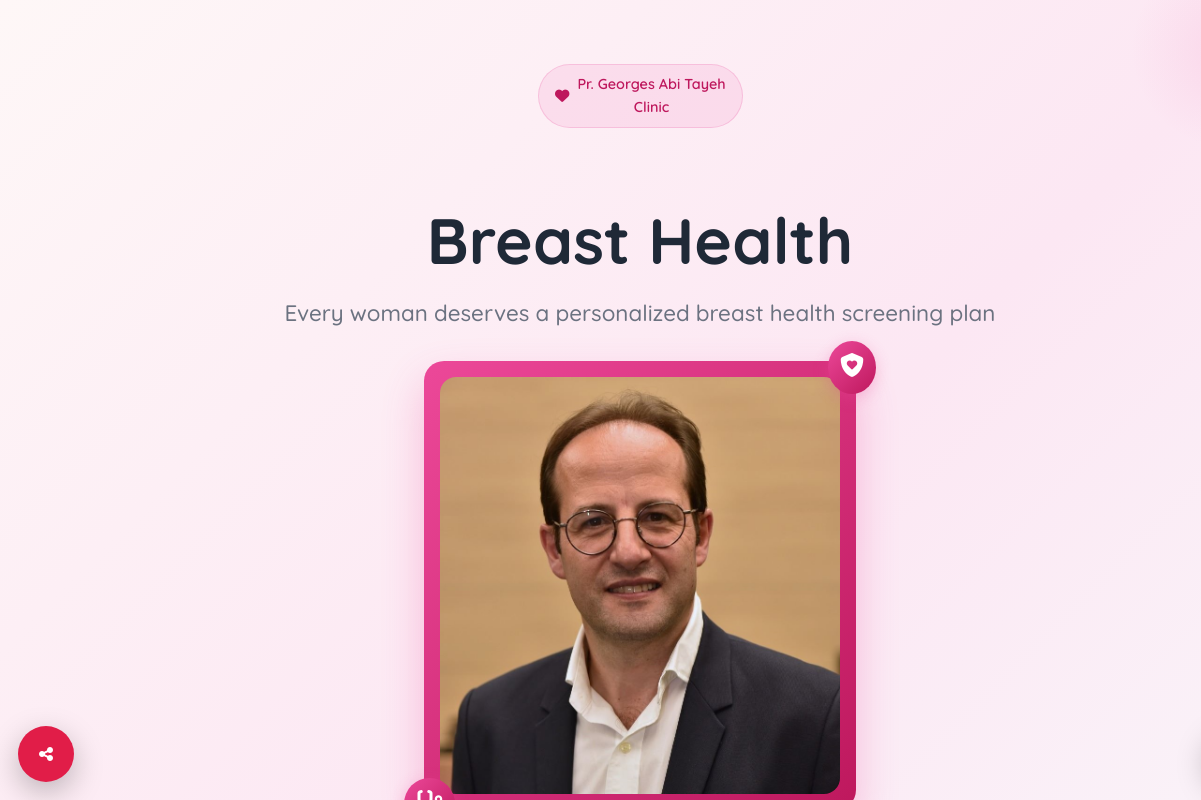
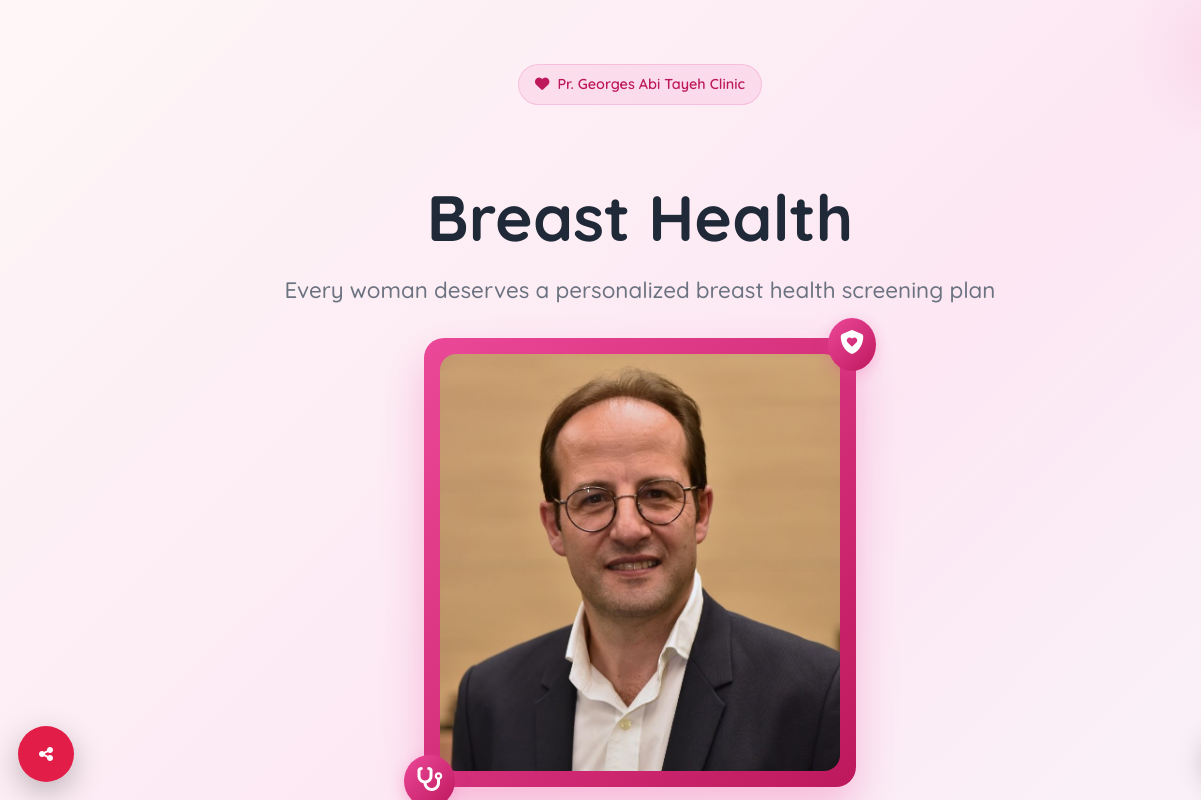
Before and after one commit to Charbel-Azar/PrGeorgesAbiTayeh, a website: page index.html in a window 1280 px wide. Shown: the top 800 px of the page, 0-1201 px from the left. Drawn offline with Linux system fonts and the light colour scheme.

Commit message:
Update index.html

```diff
--- a/index.html
+++ b/index.html
@@ -167,7 +167,7 @@
                 <div style="text-align: center; width: 100%;">
                     <div class="slide-in-down" style="display: inline-flex; align-items: center; background: rgba(236, 72, 153, 0.1); color: #be185d; padding: 0.5rem 1rem; border-radius: 50px; font-size: 0.9rem; font-weight: 600; margin-bottom: 1.5rem; border: 1px solid rgba(236, 72, 153, 0.2);">
                         <i class="fa-solid fa-heart" style="margin-right: 0.5rem;"></i>
-                        Pr. Georges Abi Tayeh <br>Clinic
+                        Pr. Georges Abi Tayeh Clinic
                     </div>
 
                     <h1 class="slide-in-up stagger-1" style="font-size: clamp(2.5rem, 5vw, 4rem); font-weight: 700; color: #1f2937; margin-bottom: 1rem; line-height: 1.1;">
```
